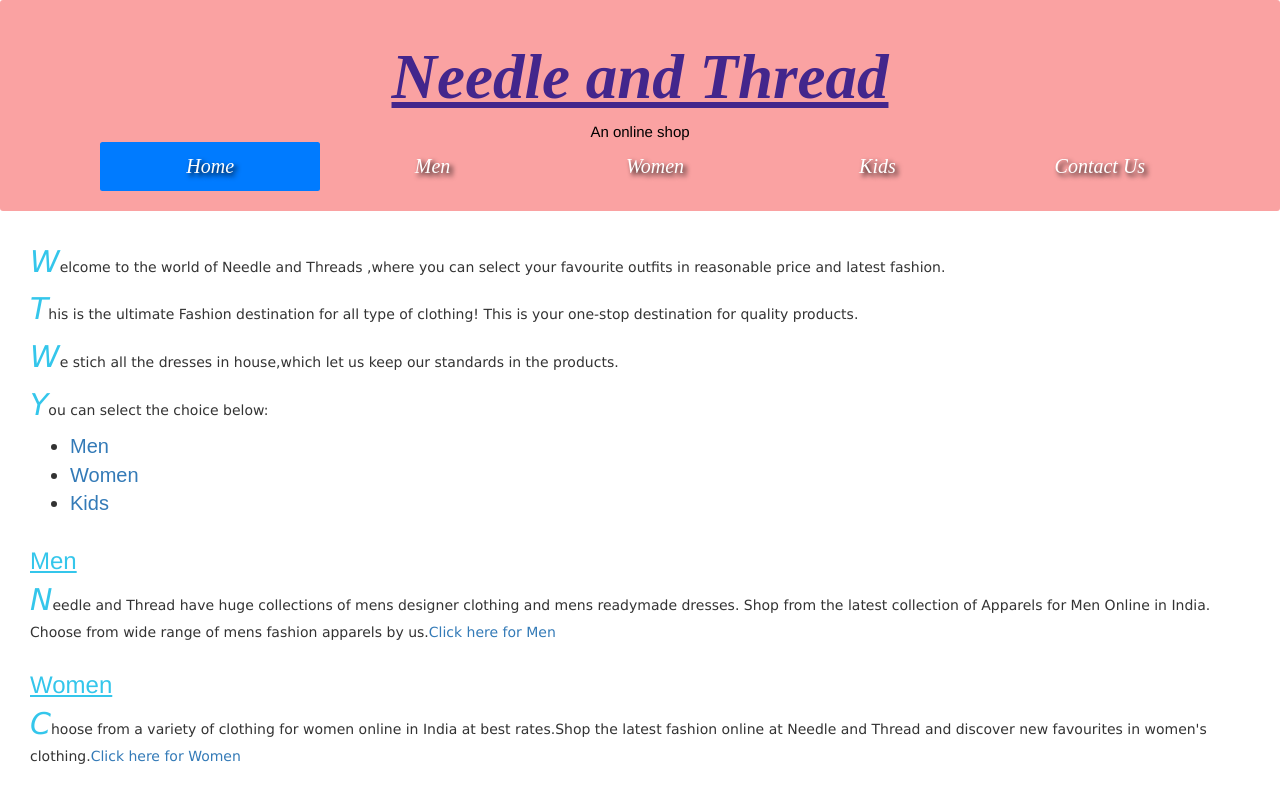
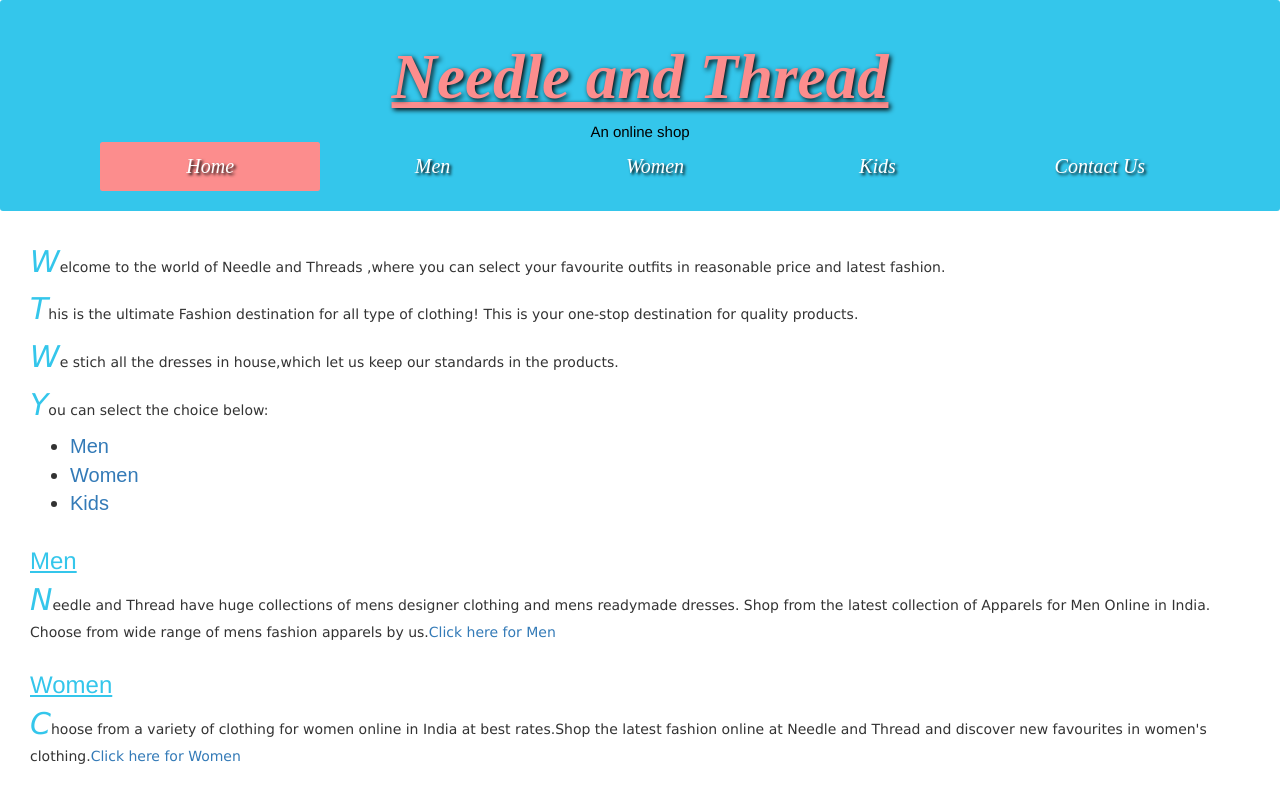
Before and after one commit to SunittaT/Project0, a plain HTML site: page index.html in a window 1280 px wide. Shown: the top 793 px of the page. Drawn offline with nearby package versions, Linux system fonts and the light colour scheme.

Commit message:
jumptron edited

```diff
--- a/style0.css
+++ b/style0.css
@@ -1,15 +1,16 @@
 .jumbotron{
   padding-top: 20px;
   padding-bottom: 20px;
-  background-color: #faa2a2
+  background-color: #34c6eb;
 }
 
 .jumbotron > .display-3{
-  color:#43268c;
+  color:#fc8d8d;
   font-style: italic;
   font-family:serif;
   font-weight: bold;
   text-decoration:underline;
+  text-shadow:2px 2px 5px black;
   margin-bottom: 5px;
 }
 
@@ -24,7 +25,12 @@ small{
   color: white;
   font-family: serif;
   font-style: italic;
-  text-shadow:3px 3px 5px black;
+  text-shadow:2px 2px 3px black;
+}
+.active
+{
+  background-color: #fc8d8d !important;
+
 }
 /* #Details1::first-letter {
    font-style: italic;
```
